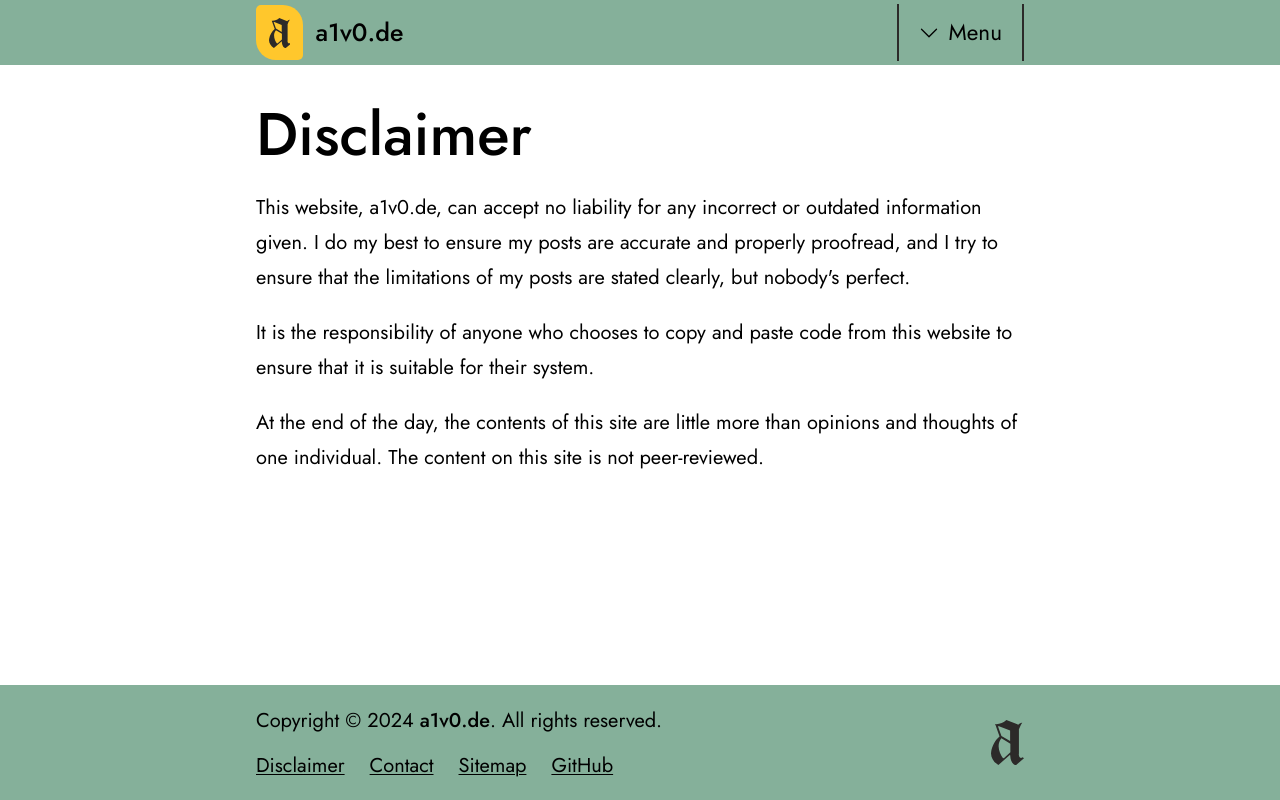
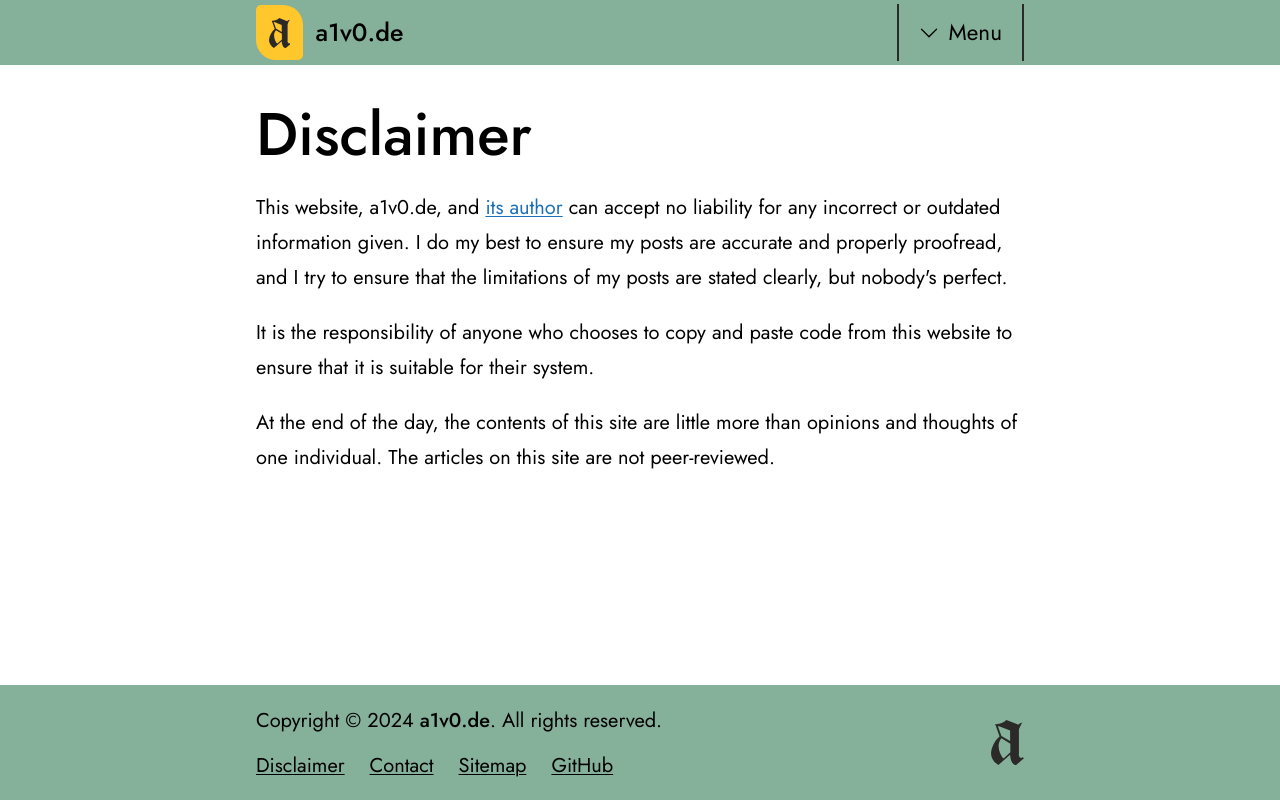
Before and after one commit to a1v0/a1v0.de, a Next.js app: page /disclaimer in a window 1280 px wide. Built offline with nearby package versions, Linux system fonts and the light colour scheme.

Commit message:
Add link to disclaimer page

```diff
--- a/app/disclaimer/page.tsx
+++ b/app/disclaimer/page.tsx
@@ -1,3 +1,5 @@
+import Link from "next/link";
+
 export const metadata = {
 	title: "Disclaimer"
 };
@@ -9,11 +11,13 @@ export default function Disclaimer() {
 				<article className="clear-gutters text-content bg-background-white">
 					<h1>Disclaimer</h1>
 					<p>
-						This website, a1v0.de, can accept no liability for any
-						incorrect or outdated information given. I do my best to
-						ensure my posts are accurate and properly proofread, and
-						I try to ensure that the limitations of my posts are
-						stated clearly, but nobody&apos;s perfect.
+						This website, a1v0.de, and{" "}
+						<Link href="/contact">its author</Link> can accept no
+						liability for any incorrect or outdated information
+						given. I do my best to ensure my posts are accurate and
+						properly proofread, and I try to ensure that the
+						limitations of my posts are stated clearly, but
+						nobody&apos;s perfect.
 					</p>
 					<p>
 						It is the responsibility of anyone who chooses to copy
@@ -23,7 +27,7 @@ export default function Disclaimer() {
 					<p>
 						At the end of the day, the contents of this site are
 						little more than opinions and thoughts of one
-						individual. The content on this site is not
+						individual. The articles on this site are not
 						peer-reviewed.
 					</p>
 				</article>
```
